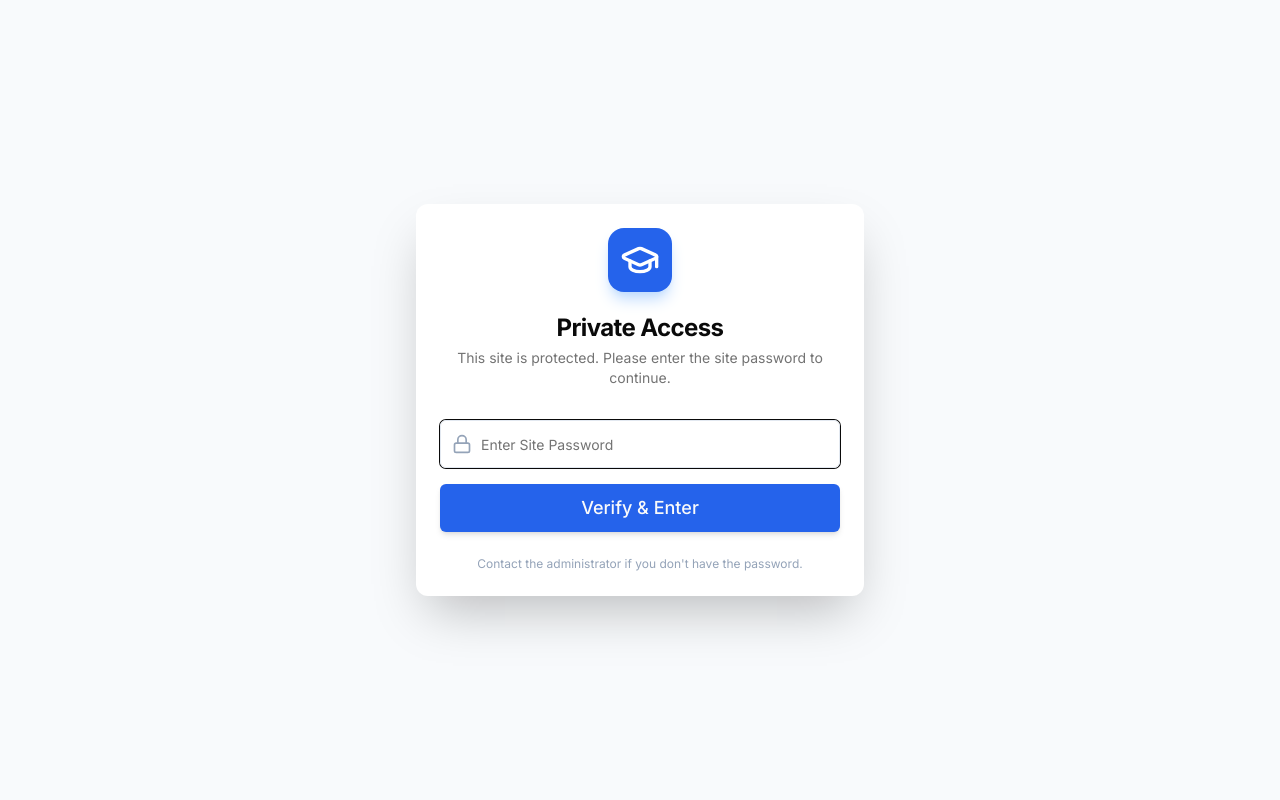
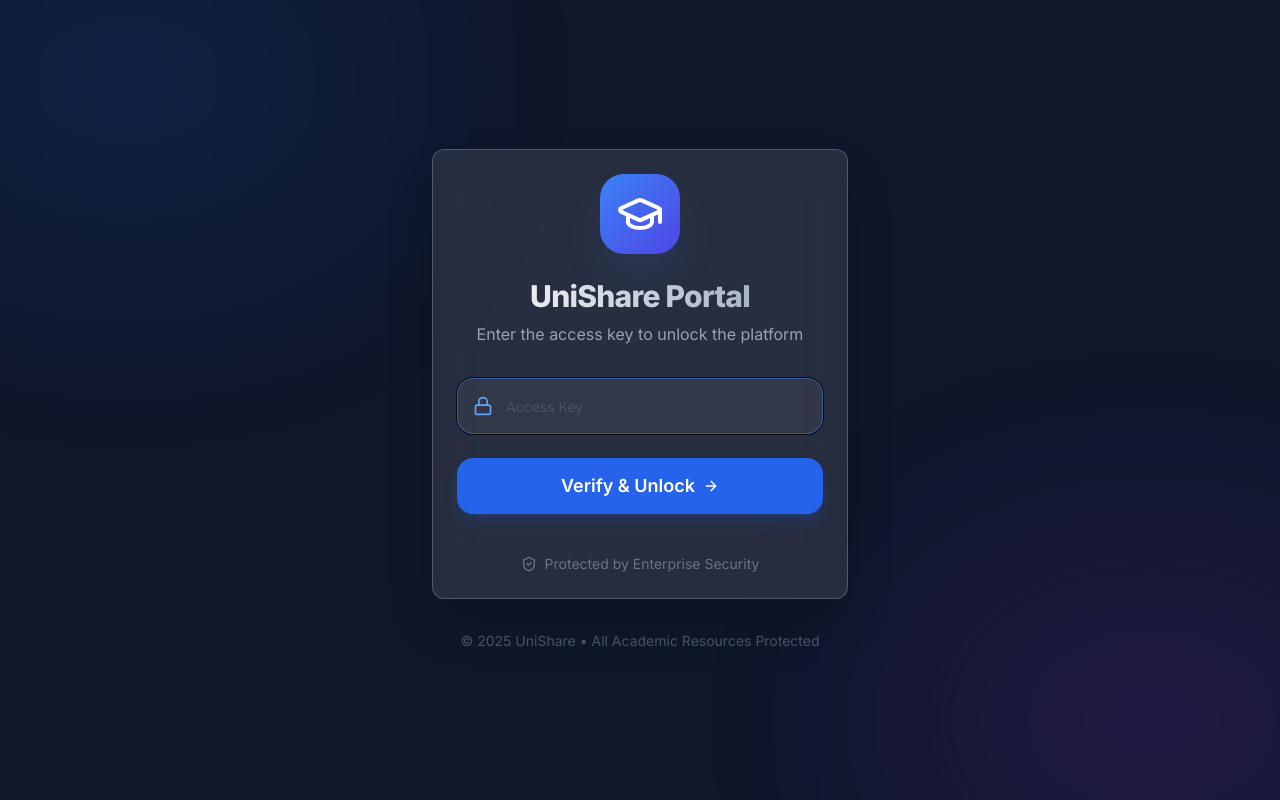
Before and after one commit to catBoxTheory/UniShare, a Next.js app: page /enter-password in a window 1280 px wide. Built offline with nearby package versions, Linux system fonts and the light colour scheme.

Commit message:
Ultra UI Upgrade for Password Page and Fix Middleware Style Blocking

```diff
--- a/app/enter-password/page.tsx
+++ b/app/enter-password/page.tsx
@@ -4,62 +4,110 @@ import { useState } from "react";
 import { Button } from "@/components/ui/button";
 import { Input } from "@/components/ui/input";
 import { Card, CardHeader, CardContent, CardTitle, CardDescription } from "@/components/ui/card";
-import { Lock, GraduationCap } from "lucide-react";
+import { Lock, GraduationCap, ShieldCheck, ArrowRight } from "lucide-react";
+import { motion } from "framer-motion";
 
 export default function EnterPasswordPage() {
   const [password, setPassword] = useState("");
-  const [error, setError] = useState(false);
+  const [isError, setIsError] = useState(false);
 
   const handleSubmit = (e: React.FormEvent) => {
     e.preventDefault();
 
-    // 设置 Cookie（过期时间 30 天）
+    // 设置 Cookie
     document.cookie = `site-access=${password}; path=/; max-age=${60 * 60 * 24 * 30}`;
 
-    // 强制刷新，Middleware 会重新检查 Cookie
+    // 刷新验证
     window.location.href = "/";
   };
 
   return (
-    <div className="flex items-center justify-center min-h-screen bg-slate-50 p-4">
-      <Card className="w-full max-w-md shadow-2xl border-0">
-        <CardHeader className="space-y-1 text-center pb-8">
+    <div className="relative flex items-center justify-center min-h-screen bg-[#0f172a] overflow-hidden">
+      {/* 背景装饰动画 */}
+      <div className="absolute inset-0 overflow-hidden">
+        <div className="absolute -top-[10%] -left-[10%] w-[40%] h-[40%] bg-blue-600/20 rounded-full blur-[120px] animate-pulse" />
+        <div className="absolute -bottom-[10%] -right-[10%] w-[40%] h-[40%] bg-purple-600/20 rounded-full blur-[120px] animate-pulse" style={{ animationDelay: '2s' }} />
+      </div>
+
+      <motion.div
+        initial={{ opacity: 0, y: 20 }}
+        animate={{ opacity: 1, y: 0 }}
+        transition={{ duration: 0.5 }}
+        className="relative z-10 w-full max-w-md px-4"
+      >
+        <Card className="backdrop-blur-xl bg-white/10 border-white/20 shadow-2xl text-white">
+          <CardHeader className="space-y-2 text-center pb-8">
             <div className="flex justify-center mb-4">
-            <div className="w-16 h-16 bg-blue-600 rounded-2xl flex items-center justify-center shadow-lg shadow-blue-200">
-              <GraduationCap className="w-10 h-10 text-white" />
+              <motion.div
+                whileHover={{ scale: 1.05 }}
+                whileTap={{ scale: 0.95 }}
+                className="w-20 h-20 bg-gradient-to-br from-blue-500 to-indigo-600 rounded-3xl flex items-center justify-center shadow-2xl shadow-blue-500/20"
+              >
+                <GraduationCap className="w-12 h-12 text-white" />
+              </motion.div>
             </div>
-          </div>
-          <CardTitle className="text-2xl font-bold tracking-tight">Private Access</CardTitle>
-          <CardDescription>
-            This site is protected. Please enter the site password to continue.
+            <CardTitle className="text-3xl font-extrabold tracking-tight bg-clip-text text-transparent bg-gradient-to-r from-white to-slate-400">
+              UniShare Portal
+            </CardTitle>
+            <CardDescription className="text-slate-400 text-base">
+              Enter the access key to unlock the platform
             </CardDescription>
           </CardHeader>
+
           <CardContent>
-          <form onSubmit={handleSubmit} className="space-y-4">
-            <div className="relative">
-              <Lock className="absolute left-3 top-1/2 -translate-y-1/2 h-5 w-5 text-slate-400" />
+            <form onSubmit={handleSubmit} className="space-y-6">
+              <div className="space-y-2">
+                <div className="relative group">
+                  <div className="absolute left-4 top-1/2 -translate-y-1/2 transition-colors group-focus-within:text-blue-400 text-slate-500">
+                    <Lock className="h-5 w-5" />
+                  </div>
                   <Input
                     type="password"
-                placeholder="Enter Site Password"
+                    placeholder="Access Key"
                     value={password}
                     onChange={(e) => {
                       setPassword(e.target.value);
-                  setError(false);
+                      setIsError(false);
                     }}
-                className="pl-10 h-12 text-lg border-slate-200 focus:ring-blue-500"
+                    className="pl-12 h-14 text-lg bg-white/5 border-white/10 focus:border-blue-500/50 focus:ring-blue-500/20 transition-all placeholder:text-slate-600 text-white rounded-2xl"
                     autoFocus
                     required
                   />
                 </div>
-            <Button type="submit" className="w-full h-12 bg-blue-600 hover:bg-blue-700 text-lg shadow-md transition-all">
-              Verify & Enter
+              </div>
+
+              <Button
+                type="submit"
+                className="w-full h-14 bg-blue-600 hover:bg-blue-500 text-white text-lg font-semibold rounded-2xl shadow-lg shadow-blue-600/20 group transition-all overflow-hidden relative"
+              >
+                <span className="relative z-10 flex items-center justify-center gap-2">
+                  Verify & Unlock
+                  <ArrowRight className="w-5 h-5 group-hover:translate-x-1 transition-transform" />
+                </span>
+                <div className="absolute inset-0 bg-gradient-to-r from-transparent via-white/10 to-transparent -translate-x-full group-hover:animate-shimmer" />
               </Button>
             </form>
-          <p className="text-center text-xs text-slate-400 mt-6">
-            Contact the administrator if you don&apos;t have the password.
-          </p>
+
+            <div className="mt-10 flex items-center justify-center gap-2 text-slate-500 text-sm">
+              <ShieldCheck className="w-4 h-4" />
+              <span>Protected by Enterprise Security</span>
+            </div>
           </CardContent>
         </Card>
+
+        <p className="text-center text-slate-600 text-sm mt-8">
+          © 2025 UniShare • All Academic Resources Protected
+        </p>
+      </motion.div>
+
+      <style jsx global>{`
+        @keyframes shimmer {
+          100% { transform: translateX(100%); }
+        }
+        .animate-shimmer {
+          animation: shimmer 2s infinite;
+        }
+      `}</style>
     </div>
   );
 }
```
Also changed, not shown: middleware.ts (+9 -11 lines), 1 other file (tests, documents, lock files or other folders). Lines whose indentation alone changed are shown as unchanged.
